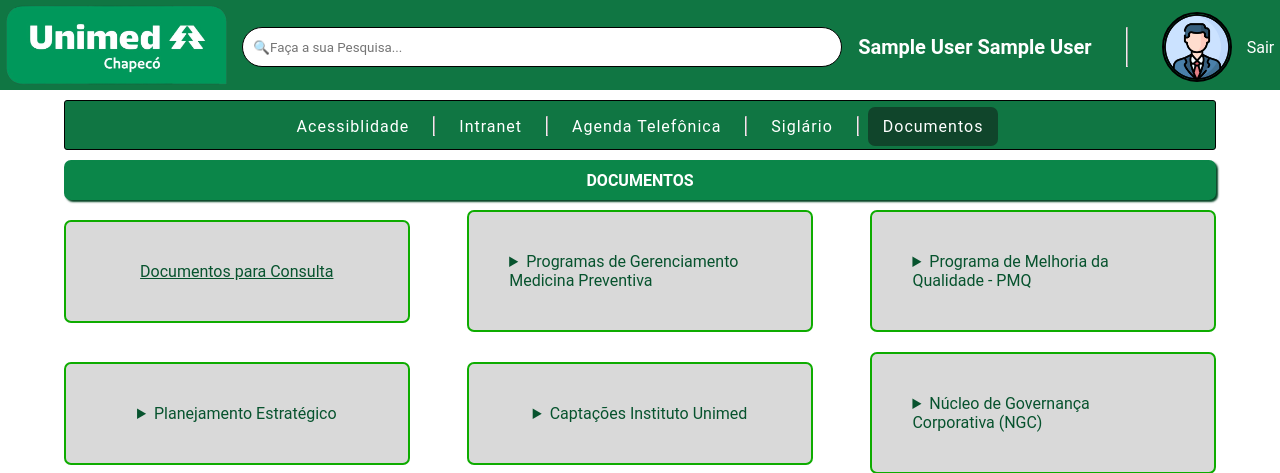
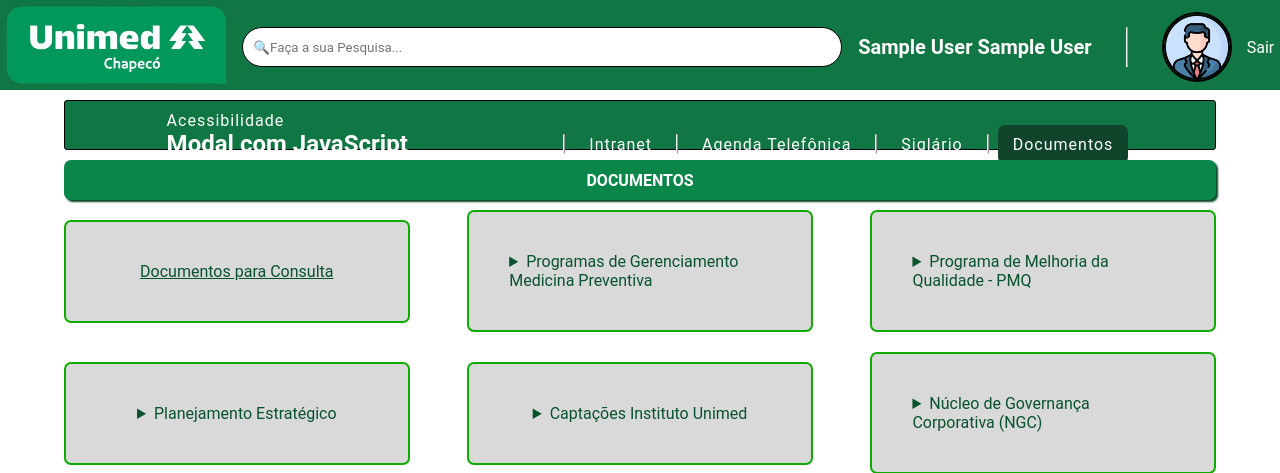
Before and after one commit to DWlucas/ProjetoIntegrador, a PHP site: page /documentos.php in a window 1280 px wide. Shown: the top 473 px of the page. Run offline with PHP 8.4, Linux system fonts and the light colour scheme; the visitor is signed in with stand-in values (Sample User, id 1); some web fonts are replaced.

Commit message:
Feature Acessibilidade HTML

```diff
--- a/documentos.php
+++ b/documentos.php
@@ -40,7 +40,12 @@
 <!--navegação-->
     <nav name="navegacao" id="" class="navegacao">
         <ul class="nav-list">
-            <li id="nav"><a href="#">Acessiblidade</a></li>
+            <li id="nav"><a href="#" onmouseover="showModal()" onmouseout="hideModal()">Acessibilidade</a>
+                <div id="modal" class="modal">
+                    <h2>Modal com JavaScript</h2>
+                    <p>Este é um exemplo de modal criado com JavaScript.</p>
+                </div>
+            </li>
             <hr>
             <li id="nav"><a href="intranet.php" class="pg">Intranet</a></li>
             <hr>
```
Also changed, not shown: agendaTel_Ext.php (+6 -1 lines), agendaTel_Int.php (+6 -1 lines), siglario_Sen.php (+6 -1 lines), siglario_Sig.php (+6 -1 lines).
